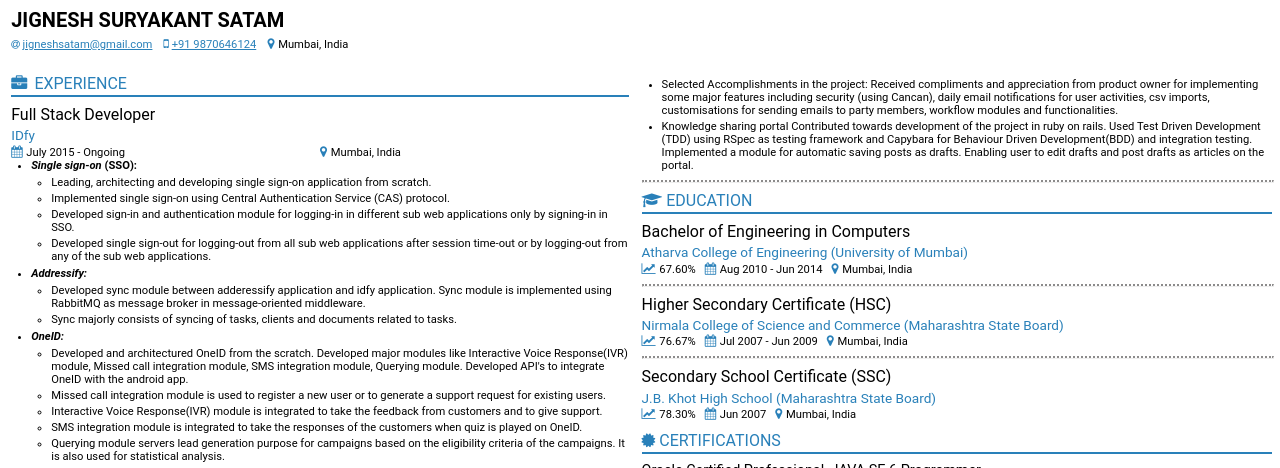
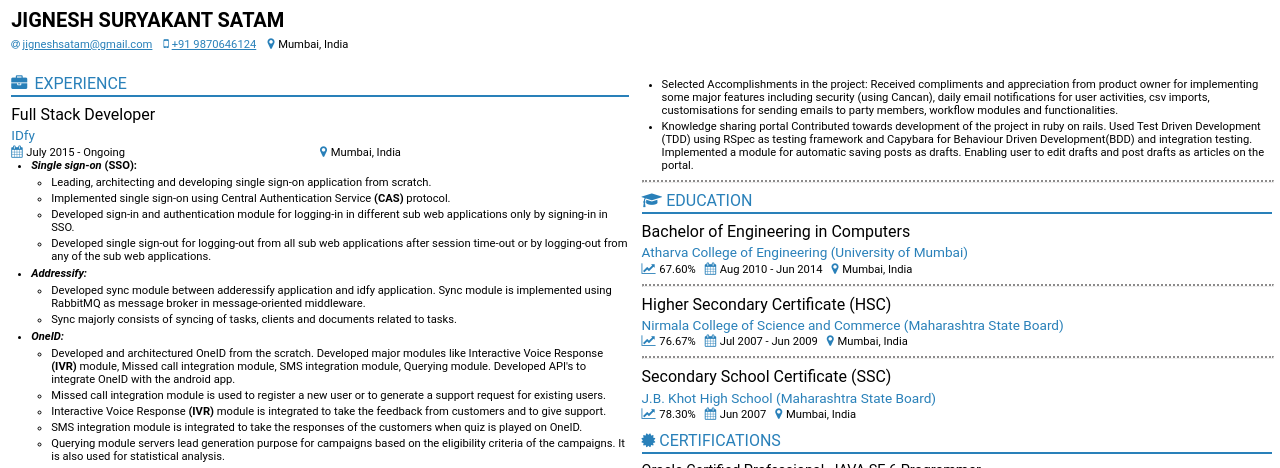
Before and after one commit to JigneshSatam/resume-builder, a plain HTML site: page index.html in a window 1280 px wide. Shown: the top 468 px of the page. Drawn offline with Linux system fonts and the light colour scheme; a web font is replaced by a local one.

Commit message:
Made bold important points

```diff
--- a/index.html
+++ b/index.html
@@ -72,7 +72,7 @@
                       Leading, architecting and developing single sign-on application from scratch.
                     </li>
                     <li class="li_bottom_margin_and_word_break">
-                      Implemented single sign-on using Central Authentication Service (CAS) protocol.
+                      Implemented single sign-on using Central Authentication Service <b>(CAS)</b> protocol.
                     </li>
                     <li class="li_bottom_margin_and_word_break">
                       Developed sign-in and authentication module for logging-in in different sub web applications only by signing-in in SSO.
@@ -97,13 +97,13 @@
                   <b style="font-size: 1em;"><i>OneID:</i></b>
                   <ul class="ul_padding ul_margin">
                     <li class="li_bottom_margin_and_word_break">
-                      Developed and architectured OneID from the scratch. Developed major modules like Interactive Voice Response(IVR) module, Missed call integration module, SMS integration module, Querying module. Developed API's to integrate OneID with the android app.
+                      Developed and architectured OneID from the scratch. Developed major modules like Interactive Voice Response <b>(IVR)</b> module, Missed call integration module, SMS integration module, Querying module. Developed API's to integrate OneID with the android app.
                     </li>
                     <li class="li_bottom_margin_and_word_break">
                       Missed call integration module is used to register a new user or to generate a support request for existing users.
                     </li>
                     <li class="li_bottom_margin_and_word_break">
-                      Interactive Voice Response(IVR) module is integrated to take the feedback from customers and to give support.
+                      Interactive Voice Response <b>(IVR)</b> module is integrated to take the feedback from customers and to give support.
                     </li>
                     <li class="li_bottom_margin_and_word_break">
                       SMS integration module is integrated to take the responses of the customers when quiz is played on OneID.
@@ -286,7 +286,7 @@
                 <i class="fa fa-link"></i>
               </a>
               &nbsp
-              1.3k+ <i class="fa fa-download"></i>
+              1.4k+ <i class="fa fa-download"></i>
               &nbsp
               <a href="https://github.com/JigneshSatam/select_all-rails">
                 <i class="fa fa-code-fork"></i>
```
